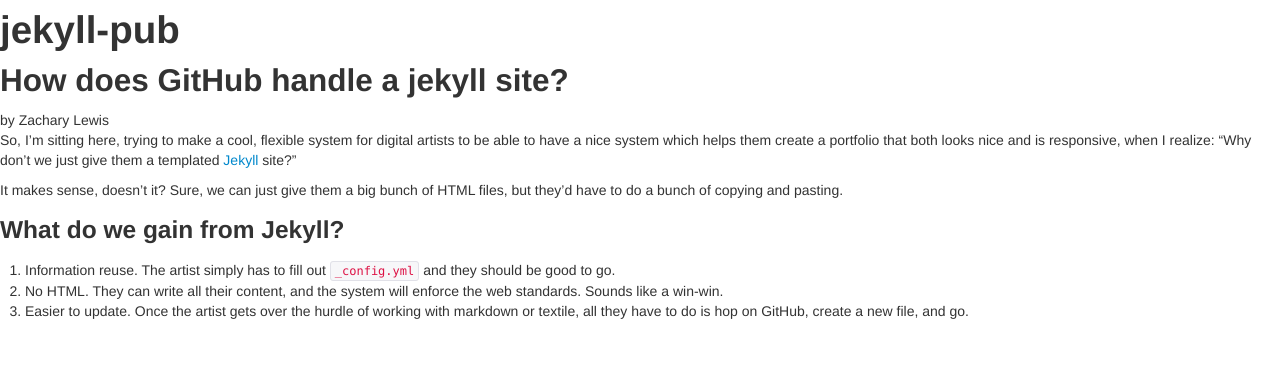
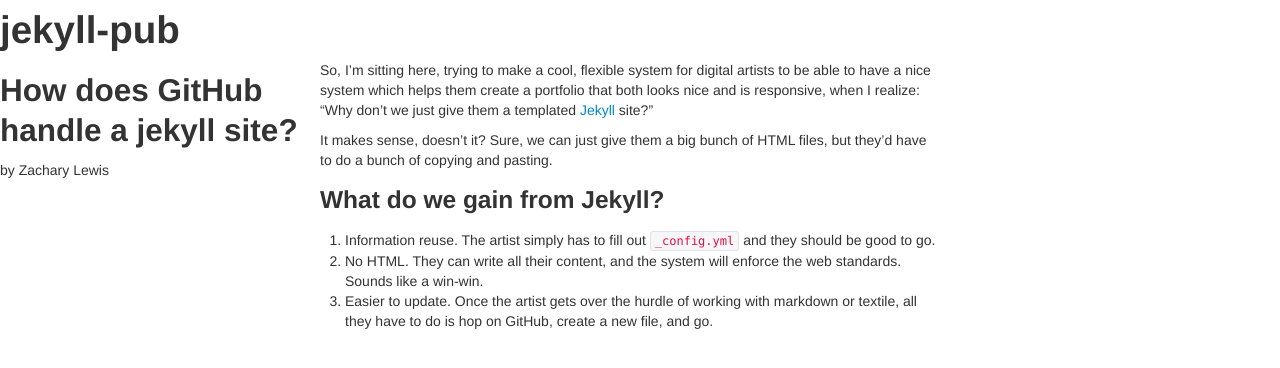
Before and after one commit to zachwlewis/jekyll-pub, a Jekyll site: the page built from _posts/2012-12-28-how-does-github-handle-a-jekyll-site.markdown, in a window 1280 px wide. Shown: the top 368 px of the page. Built offline with Jekyll 4.4.1, drawn with Linux system fonts in a browser that asks for light colours.

Commit message:
updated layout

```diff
--- a/_layouts/post.html
+++ b/_layouts/post.html
@@ -7,9 +7,14 @@
 </head>
 <body>
 	<h1>{{ site.title }}</h1>
-	<h2>{{ page.title }}</h2>
-	<div class="byline">by {{ site.author }}</div>
-	<div>{{ content }}</div>
+
+	<div class="row">
+		<div class="span4">
+			<h2>{{ page.title }}</h2>
+			<span class="byline">by {{ site.author }}</span>
+		</div>
+		<div class="span8">{{ content }}</div>
+	</div>
 
 	<!-- Bootstrap! -->
 	<script src="http://code.jquery.com/jquery-latest.js"></script>
```
Also changed, not shown: _layouts/default.html (+5 -2 lines).
